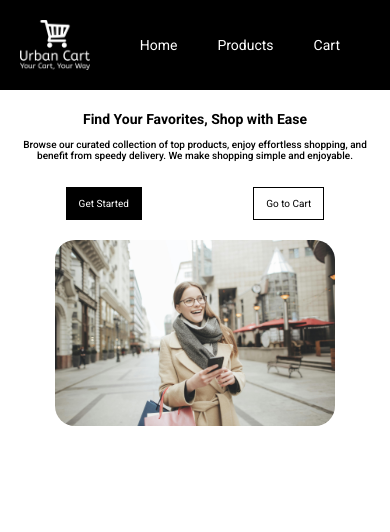
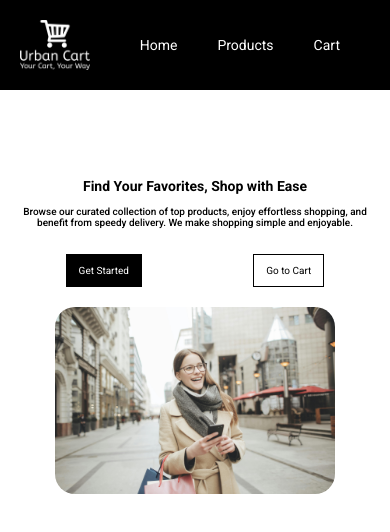
Before and after one commit to ShivanshBhatnagar8/Shopping-Cart, a React (Vite) app: page / in a window 390 px wide. Shown: the top 532 px of the page. Built offline with nearby package versions, Linux system fonts and the light colour scheme; no server answers.

Commit message:
Increase viewport height and margin top for smaller devices

```diff
--- a/src/components/Home/Home.module.css
+++ b/src/components/Home/Home.module.css
@@ -5,7 +5,7 @@
   align-items: center;
   padding: 2rem 2rem;
   margin-top: 1.2rem;
-  height: 40vh;
+  height: 50vh;
 }
 .home {
   width: 80%;
@@ -117,6 +117,7 @@ h1 {
   .home {
     flex-direction: column;
     gap: 2rem;
+    margin-top: 5rem
   }
   .homeText {
     width: 100%;
```
